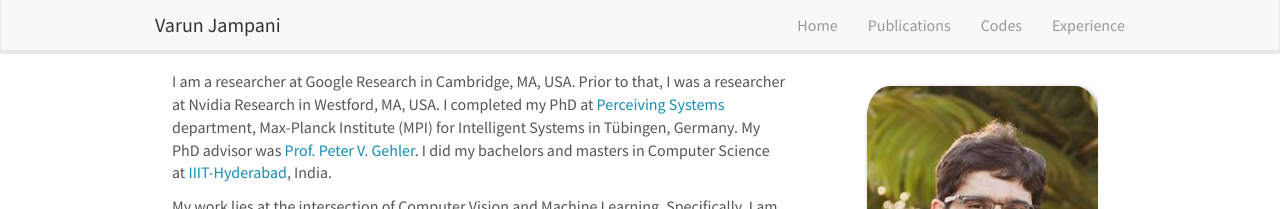
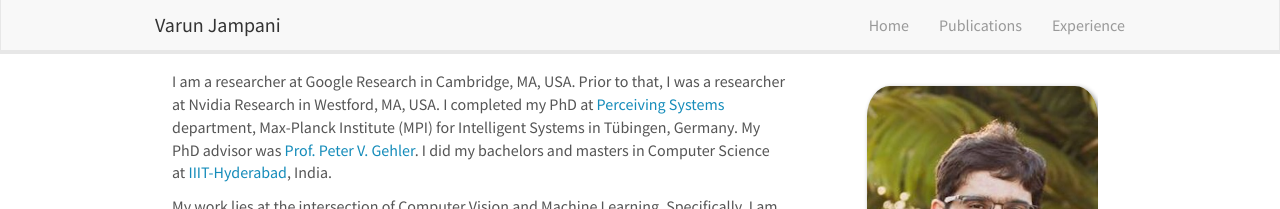
Before and after one commit to varunjampani/varunjampani.github.io, a Jekyll site: the page built from _pages/home.md, in a window 1280 px wide. Shown: the top 209 px of the page. Built offline with Jekyll 4.4.1, drawn with Linux system fonts in a browser that asks for light colours; nearby versions of some CDN libraries.

Commit message:
Update header.html

```diff
--- a/_includes/header.html
+++ b/_includes/header.html
@@ -14,7 +14,7 @@
 	  <ul class="nav navbar-nav navbar-right">
 		<li><a href="{{ site.url }}{{ site.baseurl }}/">Home</a></li>
 		<li><a href="{{ site.url }}{{ site.baseurl }}/publications">Publications</a></li>
-		<li><a href="{{ site.url }}{{ site.baseurl }}/codes">Codes</a></li>
+<!-- 		<li><a href="{{ site.url }}{{ site.baseurl }}/codes">Codes</a></li> -->
 		<li><a href="{{ site.url }}{{ site.baseurl }}/experience">Experience</a></li>
 	  </ul>
 	</div>
```
